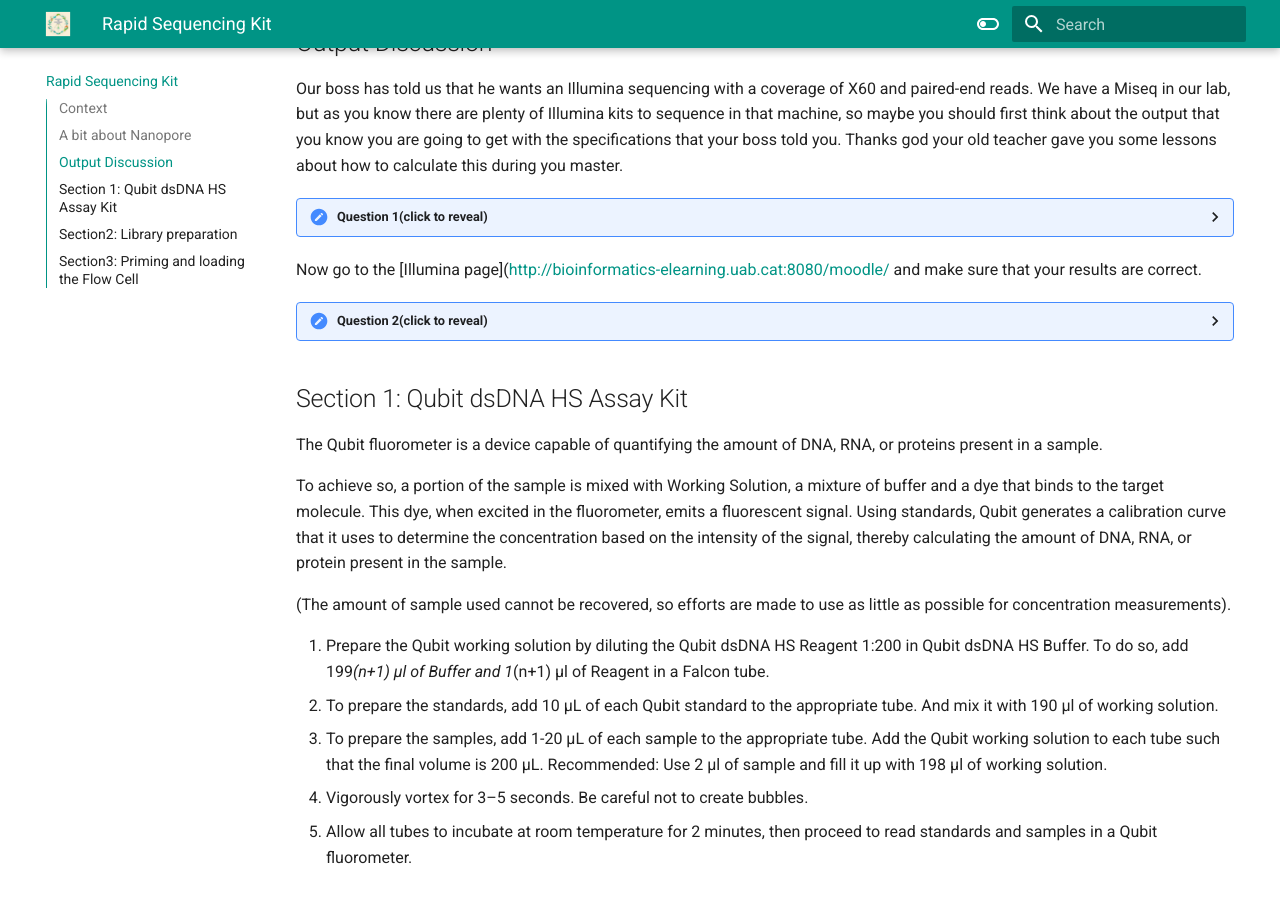
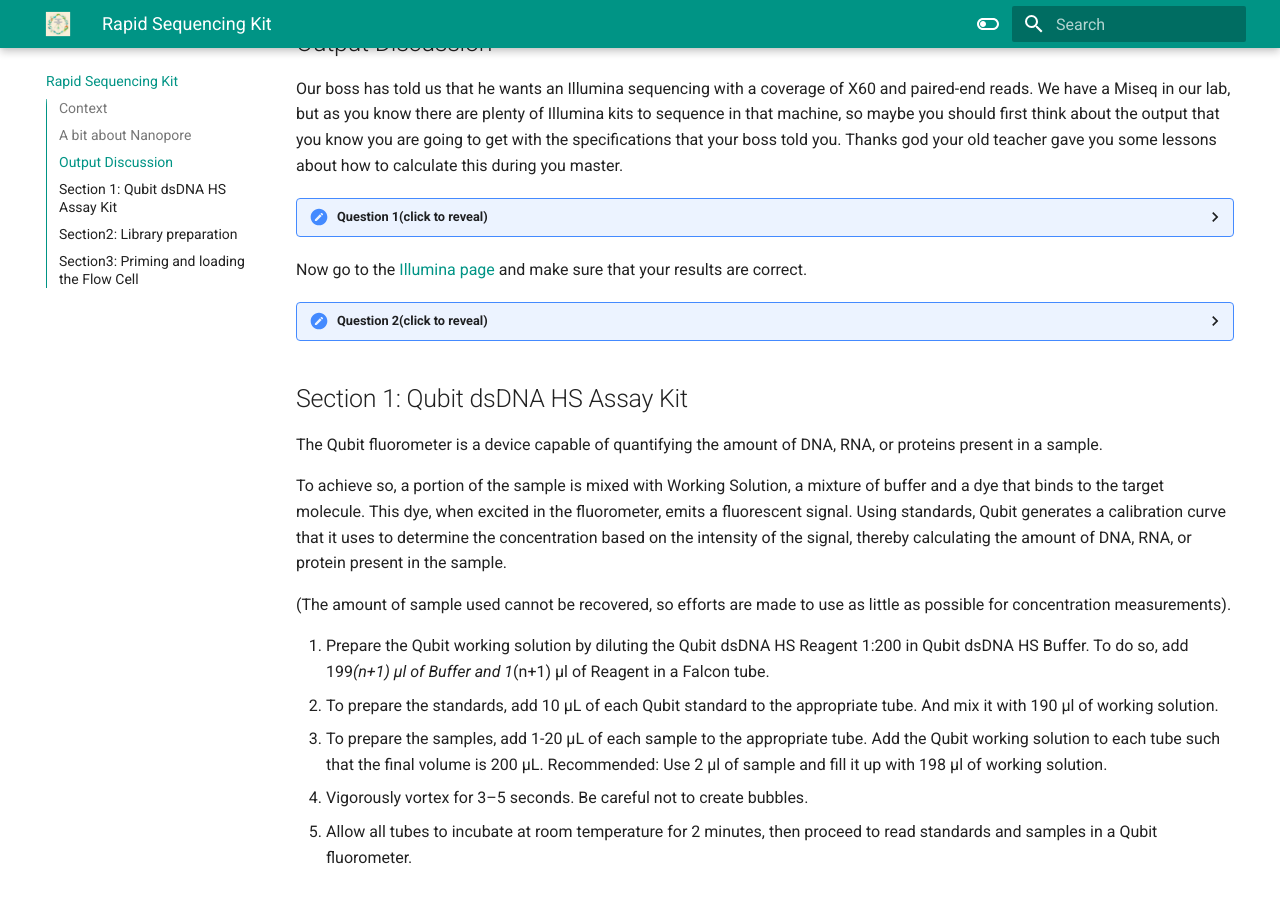
Before and after one commit to EAEOMICS/Hybrid-genome-assembly-practice, an MkDocs documentation site: the page built from docs/Laboratory_practice.md, in a window 1280 px wide and 900 px high, scrolled down 1871 px. Built offline with MkDocs 1.6.1 and Material for MkDocs 9.7.7, drawn with Linux system fonts in a browser that asks for light colours; emoji names are drawn with the system emoji font; some of the changed lines change nothing that is shown.

Commit message:
Update Laboratory_practice.md

```diff
--- a/docs/Laboratory_practice.md
+++ b/docs/Laboratory_practice.md
@@ -27,7 +27,7 @@ Our boss has told us that he wants an Illumina sequencing with a coverage of X60
 Given that the studied genome is 5.1 Mb, if you want to sequence your sample using an Illumina MiSeq System with a coverage of 60X, how many reads would you obtain?
 </details>
 
-Now go to the [Illumina page]([http://bioinformatics-elearning.uab.cat:8080/moodle/](https://support.illumina.com/downloads/sequencing_coverage_calculator.html) and make sure that your results are correct.
+Now go to the [Illumina page](https://support.illumina.com/downloads/sequencing_coverage_calculator.html) and make sure that your results are correct.
 
 <details>
 <summary>Question 2(click to reveal)</summary>
```
